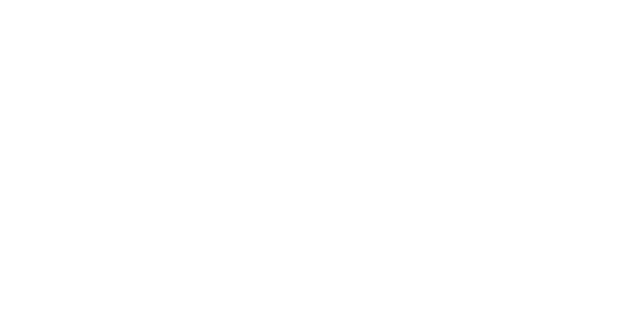
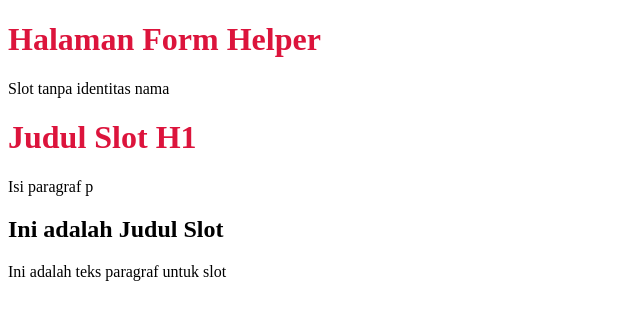
Before and after one commit to JavascriptID/BelajarVueCLINetNinja, a Vue app: page /#/slots in a window 1280 px wide. Before the commit this address led to /#/lifecycle. Shown: the top 320 px of the page, without its empty margins (0-640 px from the left). Built offline with nearby package versions, Linux system fonts and the light colour scheme.

Commit message:
Belajar menggunakan komponen slot

```diff
--- a/src/router/index.js
+++ b/src/router/index.js
@@ -17,6 +17,8 @@
 const MainCSSComponent = () => import('@/components/csscomponent/CSSComponent');
 
 const LifecyclerComponent = () => import('@/complifecycle/LifeComponent');
+
+const SlotComponent = () => import('@/slotkomponen/SlotComponent');
 
 export default new Router({
   routes: [
@@ -60,5 +62,10 @@
       name: 'LifecyclerComponent',
       component: LifecyclerComponent,
     },
+    {
+      path: '/slots',
+      name: 'SlotComponent',
+      component: SlotComponent,
+    },
   ],
 });
--- /dev/null
+++ b/src/slotkomponen/FormHelper.vue
@@ -0,0 +1,3 @@
+<template src="./form-helper.html"></template>
+<script src="./form-helper.js"></script>
+<style src="./form-helper.css" scoped></style>
--- /dev/null
+++ b/src/slotkomponen/SlotComponent.vue
@@ -0,0 +1,3 @@
+<template src="./slot-komponen.html"></template>
+<script src="./slot-komponen.js"></script>
+<style src="./slot-komponen.css"></style>
--- /dev/null
+++ b/src/slotkomponen/form-helper.css
@@ -0,0 +1,3 @@
+h1 {
+  color: crimson;
+}
--- /dev/null
+++ b/src/slotkomponen/form-helper.html
@@ -0,0 +1,14 @@
+<div id="form-helper-component">
+  <h1>Halaman Form Helper</h1>
+  <div>
+    <slot>
+    </slot>
+
+    <slot name="title"></slot>
+    <slot name="textcontent"></slot>
+
+    <slot name="form-header">
+      Ini adalah slot untuk tempat html dari parent component
+    </slot>
+  </div>
+</div>
--- /dev/null
+++ b/src/slotkomponen/form-helper.js
@@ -0,0 +1,11 @@
+// halaman form helper
+export default {
+  name: 'form-helper-component',
+  data() {
+    return {
+      judul: 'Form Helper Component',
+    };
+  },
+  methods: {},
+  computed: {},
+};
--- /dev/null
+++ b/src/slotkomponen/slot-komponen.html
@@ -0,0 +1,18 @@
+<div id="slot-component">
+  <form-helper>
+    <div>
+      <p>Slot tanpa identitas nama</p>
+    </div>
+
+    <h1 slot="title">Judul Slot H1</h1>
+    <p slot="textcontent">Isi paragraf p</p>
+
+    <!-- dengan data binding slot -->
+
+
+    <div slot="form-header">
+      <h2>Ini adalah Judul Slot</h2>
+      <p>Ini adalah teks paragraf untuk slot</p>
+    </div>
+  </form-helper>
+</div>
--- /dev/null
+++ b/src/slotkomponen/slot-komponen.js
@@ -0,0 +1,19 @@
+import FormHelperComponent from '@/slotkomponen/FormHelper';
+
+// halaman utama untuk slot komponen
+// konten dengan tag slot di child component
+// akan digantikan dengan konten untuk slot di parent component
+export default {
+  name: 'slot-component',
+  components: {
+    'form-helper': FormHelperComponent,
+  },
+  data() {
+    return {
+      judul: 'Form Helper Component',
+      judulKeSlot: 'Judul dari Main Component ke Child Component dengan menggunakan Slot',
+    };
+  },
+  methods: {},
+  computed: {},
+};
```
Also changed, not shown: src/slotkomponen/slot-komponen.css (added).
